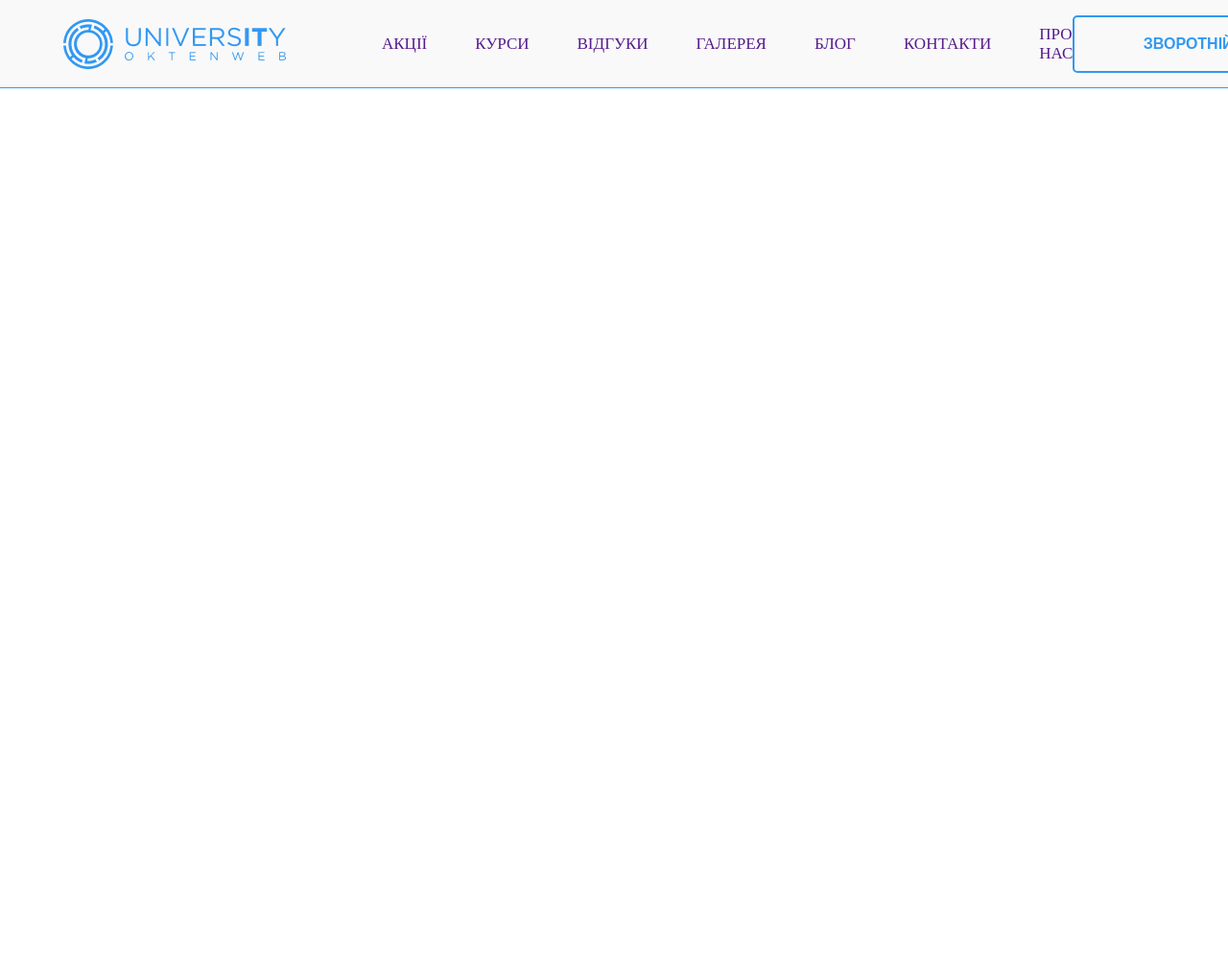
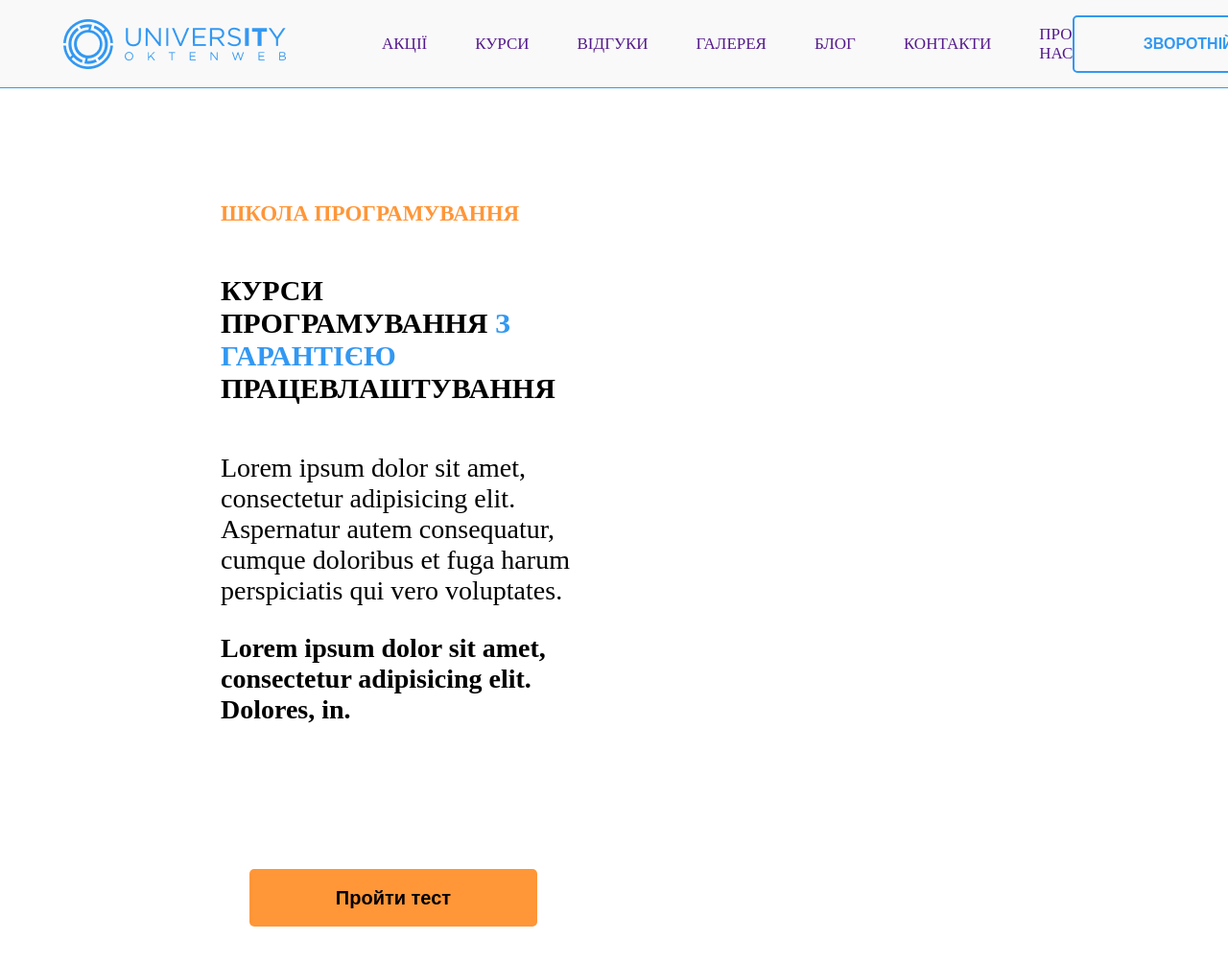
Before and after one commit to IhorTsepkalo/HTML2.0, a plain HTML site: page oktenPage.html in a window 1280 px wide. Shown: the top 1004 px of the page at 96% size. Before the commit the page ends 800 px from the top, so only its background shows below. Drawn offline with Linux system fonts and the light colour scheme.

Commit message:
main screen left is done

```diff
--- a/cssFiles/oktenPage.css
+++ b/cssFiles/oktenPage.css
@@ -57,6 +57,57 @@ nav {
     height: 60px;
 }
 
-.nav_butt_hover:hover {
+.butt_hover:hover {
     transform: scale(1.3);
 }
+
+.main_screen {
+    padding: 95px 100px 95px 230px;
+}
+
+#main_screen__left {
+    width: 40%;
+}
+
+#main_screen__left h3 {
+    text-transform: uppercase;
+    font-size: 23px;
+    font-weight: bold;
+    color: #FF9638;
+    margin-bottom: 50px;
+}
+
+#main_screen__left h1 {
+    text-transform: uppercase;
+    font-weight: bold;
+    font-size: 30px;
+    margin-bottom: 50px;
+}
+
+#main_screen__left h1 span {
+    color: #3298F2;
+}
+
+#main_page_text {
+    font-size: 28px;
+    margin-bottom: 50px;
+}
+
+.bold_text {
+    font-weight: bold;
+}
+
+#test_button {
+    width: 300px;
+    height: 60px;
+    background-color: #FF9638;
+    border-radius: 5px;
+    border: #FF9638;
+    font-size: 20px;
+    font-weight: bold;
+    margin-top: 100px;
+    margin-left: 30px;
+}
+#test_button:hover {
+    transform: scale(1.3);
+}
--- a/oktenPage.html
+++ b/oktenPage.html
@@ -11,19 +11,32 @@
                 <img src="images/logo.png" alt="Logo">
             </div>
             <div id="nav_menu">
-                <div class="nav_item nav_butt_hover"><a href="">Акції</a></div>
-                <div class="nav_item nav_butt_hover"><a href="">Курси</a></div>
-                <div class="nav_item nav_butt_hover"><a href="">Відгуки</a></div>
-                <div class="nav_item nav_butt_hover"><a href="">Галерея</a></div>
-                <div class="nav_item nav_butt_hover"><a href="">Блог</a></div>
-                <div class="nav_item nav_butt_hover"><a href="">Контакти</a></div>
-                <div class="nav_item nav_butt_hover"><a href="">Про нас</a></div>
+                <div class="nav_item butt_hover"><a href="">Акції</a></div>
+                <div class="nav_item butt_hover"><a href="">Курси</a></div>
+                <div class="nav_item butt_hover"><a href="">Відгуки</a></div>
+                <div class="nav_item butt_hover"><a href="">Галерея</a></div>
+                <div class="nav_item butt_hover"><a href="">Блог</a></div>
+                <div class="nav_item butt_hover"><a href="">Контакти</a></div>
+                <div class="nav_item butt_hover"><a href="">Про нас</a></div>
             </div>
             <div id="nav_butt">
                 <a href="">
-                    <button class="nav_butt_hover"> Зворотній звязок</button>
+                    <button class="butt_hover"> Зворотній звязок</button>
                 </a>
             </div>
         </nav>
+        <div class="main_screen">
+            <div id="main_screen__left">
+                <h3>Школа програмування</h3>
+                <h1>КУРСИ ПРОГРАМУВАННЯ <span>З ГАРАНТІЄЮ</span> ПРАЦЕВЛАШТУВАННЯ</h1>
+                <div id="main_page_text">
+                    <p>Lorem ipsum dolor sit amet, consectetur adipisicing elit. Aspernatur autem consequatur, cumque doloribus et fuga harum perspiciatis qui
+                        vero voluptates.</p>
+                    <p class="bold_text">Lorem ipsum dolor sit amet, consectetur adipisicing elit. Dolores, in.</p>
+                </div>
+                <button id="test_button"> Пройти тест </button>
+            </div>
+            <div id="main_screen__right"></div>
+        </div>
     </body>
 </html>
```
